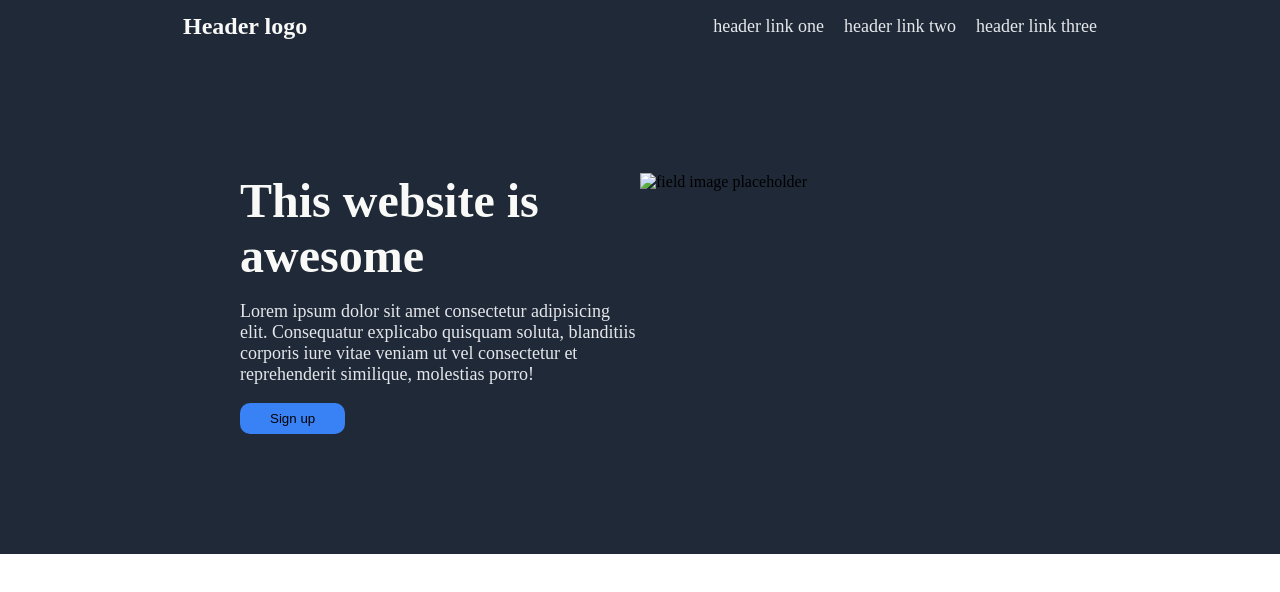
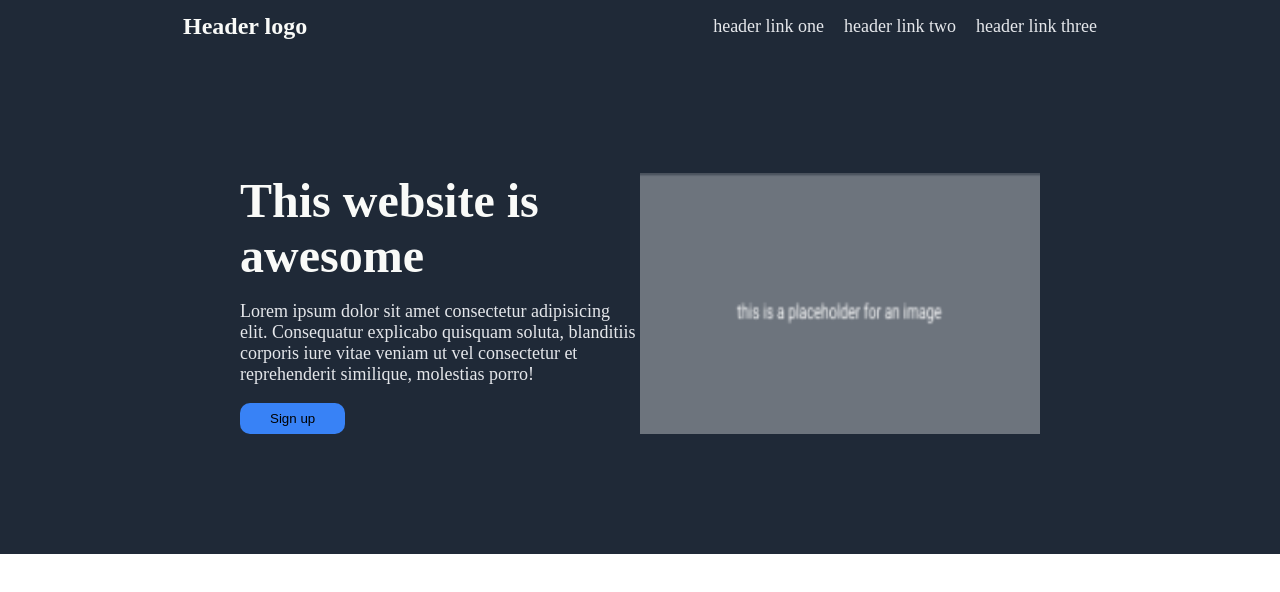
Before and after one commit to souheil-djelloul/Landing_page_Odin, a plain HTML site: page index.html in a window 1280 px wide. Drawn offline with Linux system fonts and the light colour scheme.

Commit message:
Add sign up image and the image folder

```diff
--- a/index.html
+++ b/index.html
@@ -23,7 +23,7 @@
             <p>Lorem ipsum dolor sit amet consectetur adipisicing elit. Consequatur explicabo quisquam soluta, blanditiis corporis iure vitae veniam ut vel consectetur et reprehenderit similique, molestias porro!</p>
             <button>Sign up</button>
         </div>
-        <img src="" alt="field image placeholder">
+        <img src="/images/sample_img.png" alt="field image placeholder">
     </div>
 </body>
 </html>
```
Also changed, not shown: images/sample_img.png (added).
